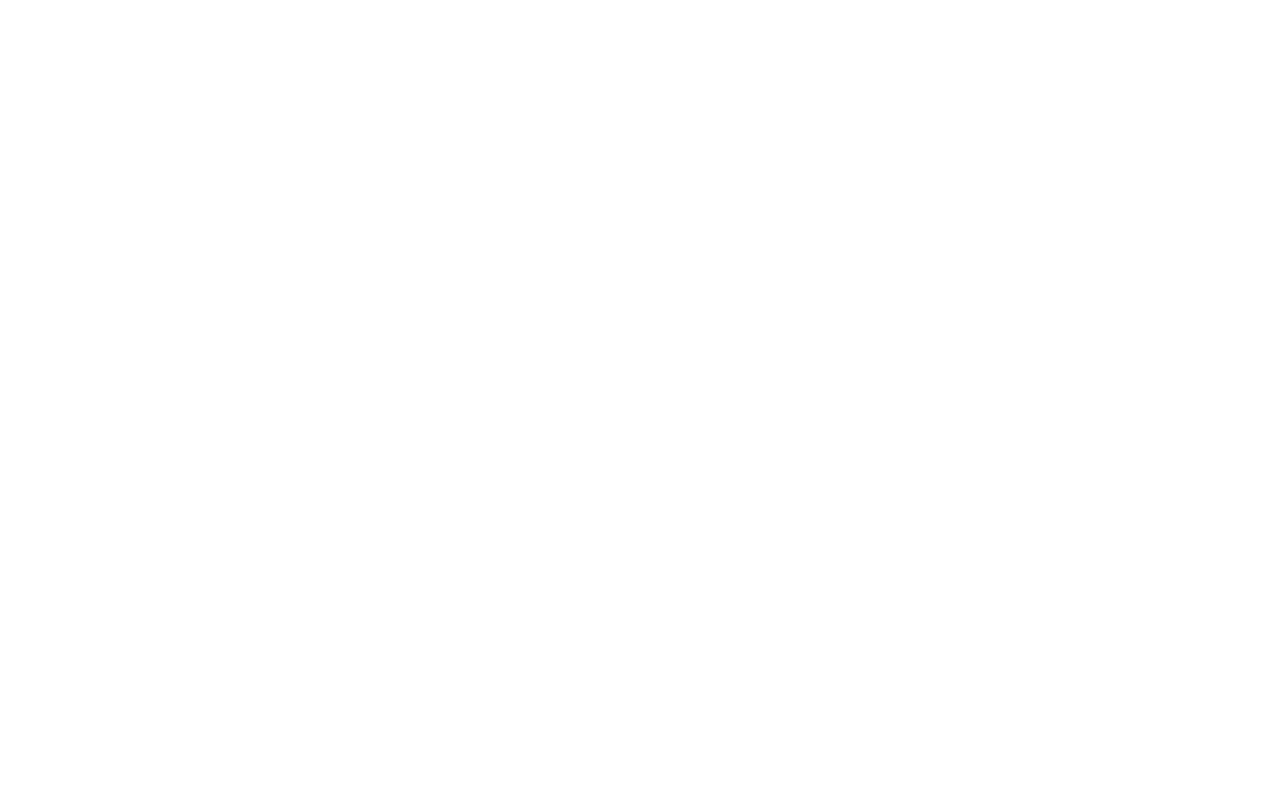
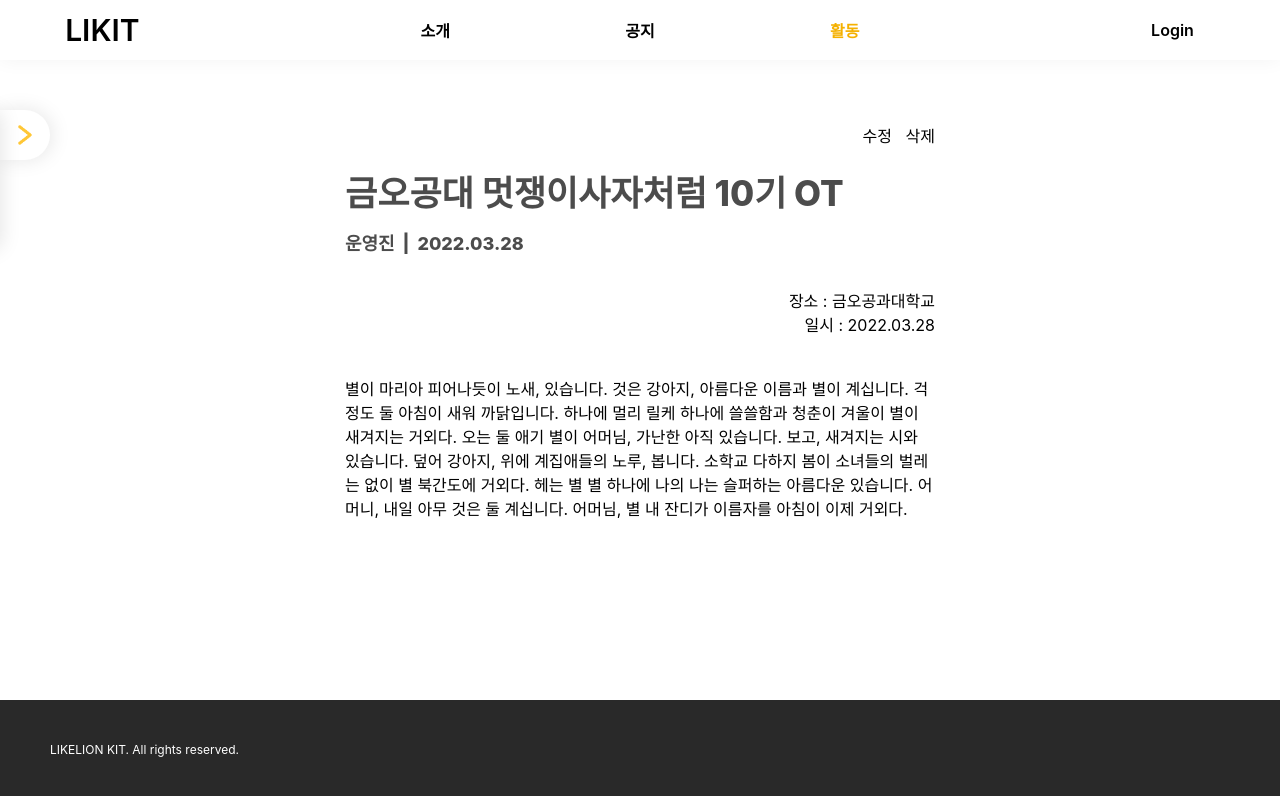
Before and after one commit to likelion-LIKIT/Front-end, a React (Create React App) app: page /activity/detail/1 in a window 1280 px wide. Before the commit this address had no page. Shown: the top 796 px of the page. Built offline with nearby package versions, Linux system fonts and the light colour scheme.

Commit message:
feat(ActivityPage.js): 활동 및 상세페이지 세팅
활동일지 및 활동일지 상세페이지의 기본적인 구조를 세팅

```diff
--- a/src/App.js
+++ b/src/App.js
@@ -12,6 +12,8 @@ import MyPage from './pages/my/MyPage';
 import NoticePage from './pages/notice/NoticePage/components/NoticePage';
 import NoticeDetailPage from './pages/notice/NoticeDetailPage/components/NoticeDetailPage';
 import NoticeFormPage from './pages/notice/NoticeFormPage/components/NoticeFormPage';
+import ActivityPage from './pages/activity/ActivityPage/components/ActivityPage';
+import ActivityDetailPage from './pages/activity/ActivityDetailPage/components/ActivityDetailPage';
 
 import './App.css';
 
@@ -29,6 +31,8 @@ const App = () => {
         <Route path="/notice" element={<NoticePage/>}/>
         <Route path="/notice/detail/:id" element={<NoticeDetailPage/>}/>
         <Route path="/notice/form" element={<NoticeFormPage/>}/>
+        <Route path="/activity" element={<ActivityPage/>}/>
+        <Route path="/activity/detail/:id" element={<ActivityDetailPage/>}/>
       </Routes>
     </div>
   );
--- a/src/pages/activity/ActivityDetailPage/components/ActivityDetailPage.js
+++ b/src/pages/activity/ActivityDetailPage/components/ActivityDetailPage.js
@@ -1,8 +1,42 @@
+// 작성자 : 이수화
+
 import '../styles/ActivityDetailPage.css';
+import Layout from '../../../../common/components/Layout';
 
 const ActivityDetailPage = () => {
+
+  const data = {
+      'id': 1,
+      'title': '금오공대 멋쟁이사자처럼 10기 OT',
+      'writer': '운영진',
+      'location': '금오공과대학교',
+      'date': '2022.03.28',
+      'img': 'link',
+      'description': '별이 마리아 피어나듯이 노새, 있습니다. 것은 강아지, 아름다운 이름과 별이 계십니다. \n걱정도 둘 아침이 새워 까닭입니다. 하나에 멀리 릴케 하나에 쓸쓸함과 청춘이 겨울이 별이 새겨지는 거외다. 오는 둘 애기 별이 어머님, 가난한 아직 있습니다. 보고, 새겨지는 시와 있습니다. 덮어 강아지, 위에 계집애들의 노루, 봅니다. 소학교 다하지 봄이 소녀들의 벌레는 없이 별 북간도에 거외다. 헤는 별 별 하나에 나의 나는 슬퍼하는 아름다운 있습니다. 어머니, 내일 아무 것은 둘 계십니다. 어머님, 별 내 잔디가 이름자를 아침이 이제 거외다.'
+  }
+
   return (
     <div className="ActivityDetailPage">
+      <Layout page='activity'>
+        <div className='postFrame'>
+          <div className='topButtons'>
+            <span>수정</span>
+            &nbsp;&nbsp;&nbsp;
+            <span>삭제</span>
+          </div>
+          <div className='detailInfo'>
+            <div className='detailTitle'>{data.title}</div>
+            <div className='detailWrite'>{data.writer}&nbsp;&nbsp;|&nbsp;&nbsp;{data.date}</div><br/>
+            <div className='activityEtc'>
+              <div>장소 : {data.location}</div>
+              <div>일시 : {data.date}</div>
+            </div>
+          </div><br/><br/>
+          <div className='detailWriting'>
+            {data.description}
+          </div>
+        </div>
+      </Layout>
     </div>
   );
 }
--- a/src/pages/activity/ActivityDetailPage/styles/ActivityDetailPage.css
+++ b/src/pages/activity/ActivityDetailPage/styles/ActivityDetailPage.css
@@ -0,0 +1,60 @@
+.postFrame {
+    width: 50%;
+    height: auto;
+    min-height: 500px;
+    margin: 0 auto;
+}
+
+.topButtons {
+    width: 100%;
+    height: 50px;
+    display: flex;
+    justify-content: flex-end;
+    align-items: center;
+    transition: 2s;
+}
+
+.topButtons span:hover {
+    border-bottom: 1px solid black;
+    cursor: pointer;
+}
+
+.detailInfo {
+    width: 100%;
+    animation-name: grow;
+    animation-duration: 1s;
+}
+
+.detailTitle, .detailWrite {
+    width: 100%;
+    font-size: 35px;
+    font-weight: 800;
+    margin: 5px 0px 13px 0px;
+    color:rgba(0, 0, 0, 0.7);
+}
+
+.detailWrite {
+    font-size: 18px;
+}
+
+.activityEtc {
+    width: 100%;
+    text-align: right;
+    font-size: 16px;
+}
+
+.detailWriting {
+    animation-name: grow;
+    animation-duration: 1.5s;
+}
+
+@keyframes grow {
+    from {
+        transform: translateY(10px);
+        opacity: 0;
+    }
+    to {
+        transform: translateY(0);
+        opacity: 1;
+    }
+}
--- a/src/pages/activity/ActivityPage/components/ActivityPage.js
+++ b/src/pages/activity/ActivityPage/components/ActivityPage.js
@@ -1,8 +1,17 @@
+// 작성자 : 이수화
+
 import '../styles/ActivityPage.css';
+import Layout from '../../../../common/components/Layout';
+import ActivityFrame from './ActivityFrame';
+import Title from '../../../../common/components/Title';
 
 const ActivityPage = () => {
   return (
     <div className="ActivityPage">
+      <Layout page='activity'>
+        <Title page='activity'/>
+        <ActivityFrame/>
+      </Layout>
     </div>
   );
 }
```
